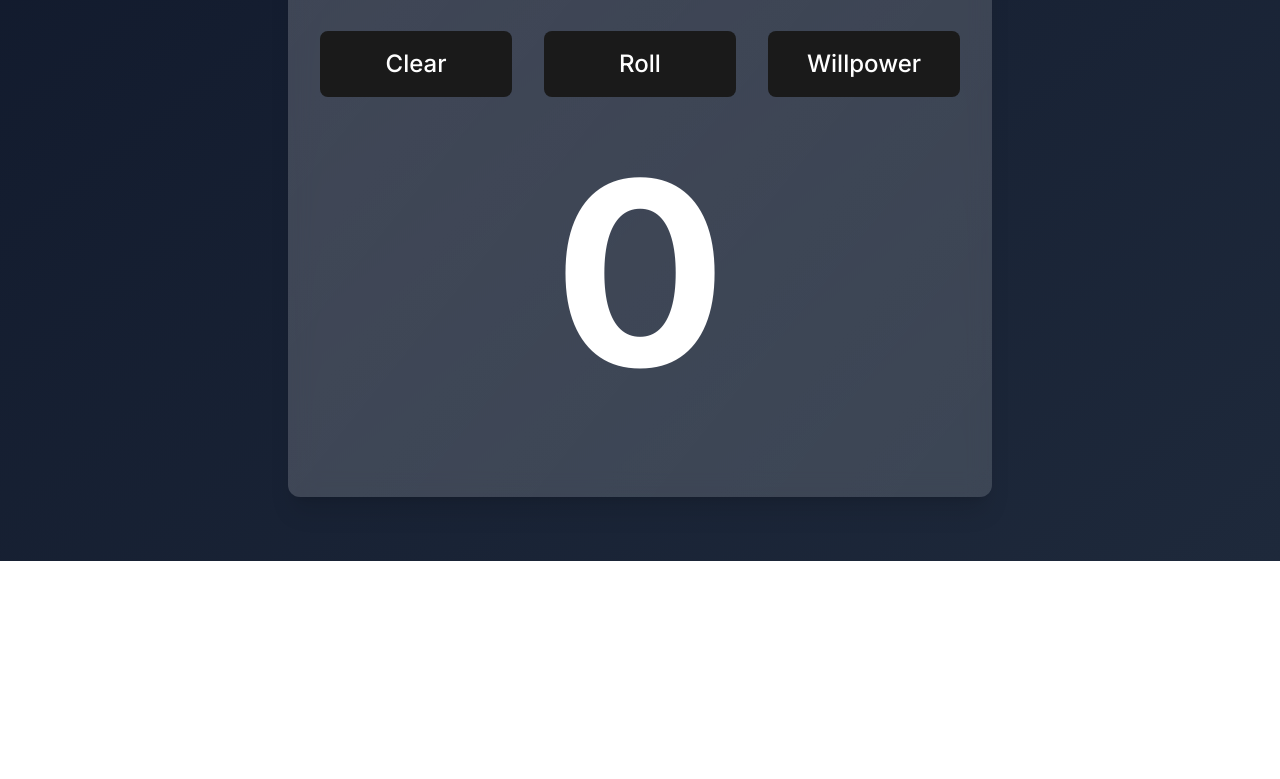
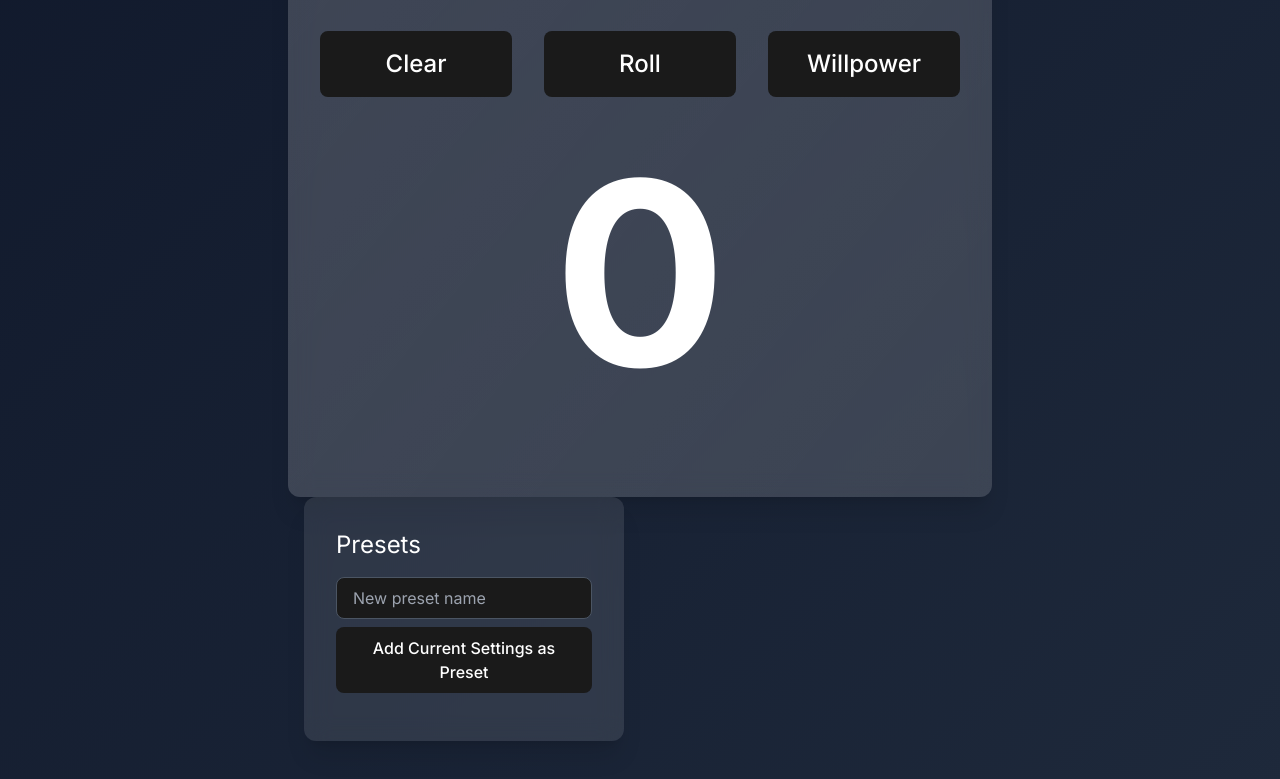
Before and after one commit to MaxAndreasLundin/dice_roller, a React (Vite) app: page / in a window 1280 px wide. Shown: the part 469-1248 px from the top of the page. Before the commit the page ends 1030 px from the top, so only its background shows below. Built offline with nearby package versions, Linux system fonts and the light colour scheme.

Commit message:
presets experimental

```diff
--- a/src/Components/DiceRoller.tsx
+++ b/src/Components/DiceRoller.tsx
@@ -1,4 +1,6 @@
 import { useDiceRoller } from "../hooks/useDiceRoller";
+import { Preset, usePresets } from "../hooks/usePresets";
+import { PresetManager } from "./PresetManager";
 
 export function DiceRoller(): JSX.Element {
   const {
@@ -19,6 +21,15 @@ export function DiceRoller(): JSX.Element {
     handleClear,
     isChanceDice,
   } = useDiceRoller();
+
+  const { presets, addPreset, updatePreset, deletePreset } = usePresets();
+
+  const handleLoadPreset = (preset: Preset) => {
+    handleSetDices(preset.dices);
+    setAgain(preset.again);
+    setRote(preset.rote);
+    setAgainEnabled(preset.againEnabled);
+  };
 
   return (
     <div className="max-w-3xl mx-auto px-4 sm:px-6 lg:px-8">
@@ -139,6 +150,16 @@ export function DiceRoller(): JSX.Element {
           </div>
         </div>
       </div>
+      <div className="w-full lg:w-1/2 px-4">
+        <PresetManager
+          currentSettings={{ dices, again, rote, againEnabled }}
+          presets={presets}
+          onAddPreset={addPreset}
+          onUpdatePreset={updatePreset}
+          onDeletePreset={deletePreset}
+          onLoadPreset={handleLoadPreset}
+        />
+      </div>
     </div>
   );
 }
```
